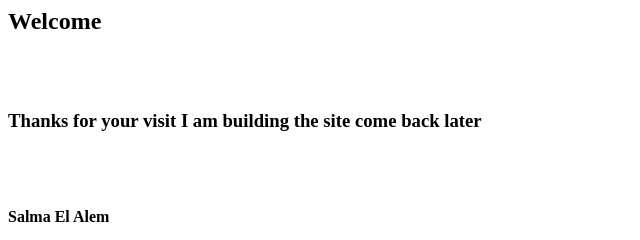
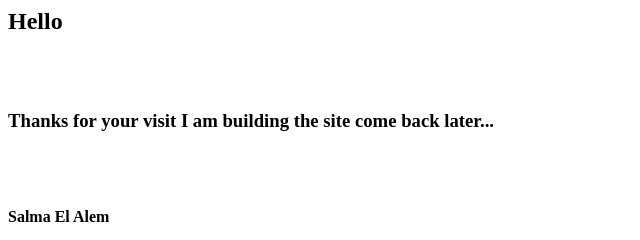
Before and after one commit to s41m4/s41m4.github.io, a plain HTML site: page index.html in a window 1280 px wide. Shown: the full height of the page, 0-640 px from the left. Drawn offline with Linux system fonts and the light colour scheme.

Commit message:
Update index.html

```diff
--- a/index.html
+++ b/index.html
@@ -3,11 +3,11 @@
     <title>Portfolio</title>
   </head>
   <body>
-    <h2 style="text-align=center">Welcome</h2>
+    <h2 style="text-align=center;">Hello</h2>
     <br/>
     <br/>
     <h3>
-Thanks for your visit I am building the site come back later
+Thanks for your visit I am building the site come back later...
     </h3>
     <br />
     <br />
```
